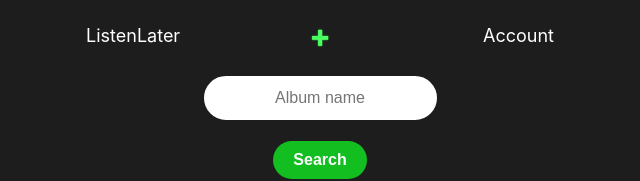
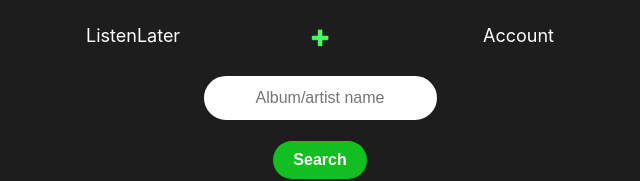
Before and after one commit to mmaljevac/listenlater-front, a React (Create React App) app: page /search in a window 1280 px wide. Shown: the top 181 px of the page, without its empty margins (320-960 px from the left). Built offline with nearby package versions, Linux system fonts and the light colour scheme; sample sign-in values are in the browser's storage.

Commit message:
minor fixes

```diff
--- a/src/components/Search.js
+++ b/src/components/Search.js
@@ -46,7 +46,6 @@ const Search = () => {
         alert('Album added to your ListenLater playlist!');
       })
       .catch((error) => {
-        alert('Album already in your ListenLater playlist!');
         console.error("Fetch error:", error);
       });
   };
@@ -64,7 +63,7 @@ const Search = () => {
         value={searchTerm}
         onChange={(e) => setSearchTerm(e.target.value)}
         onKeyDown={handleKeyPress}
-        placeholder="Album name"
+        placeholder="Album/artist name"
         className="searchBubble"
       />{" "}
       <br></br>
```
